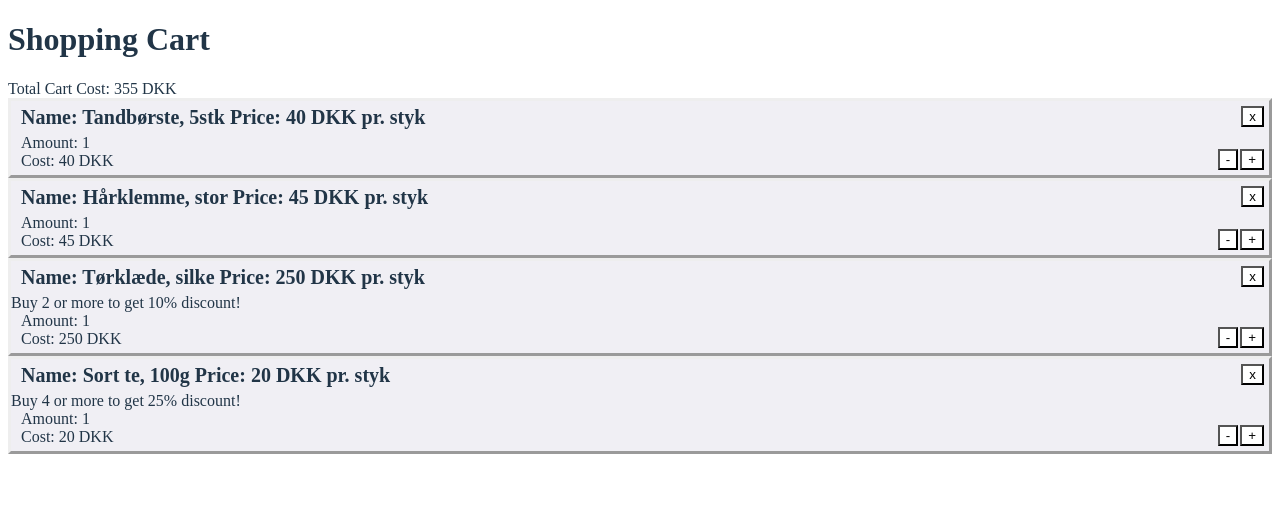
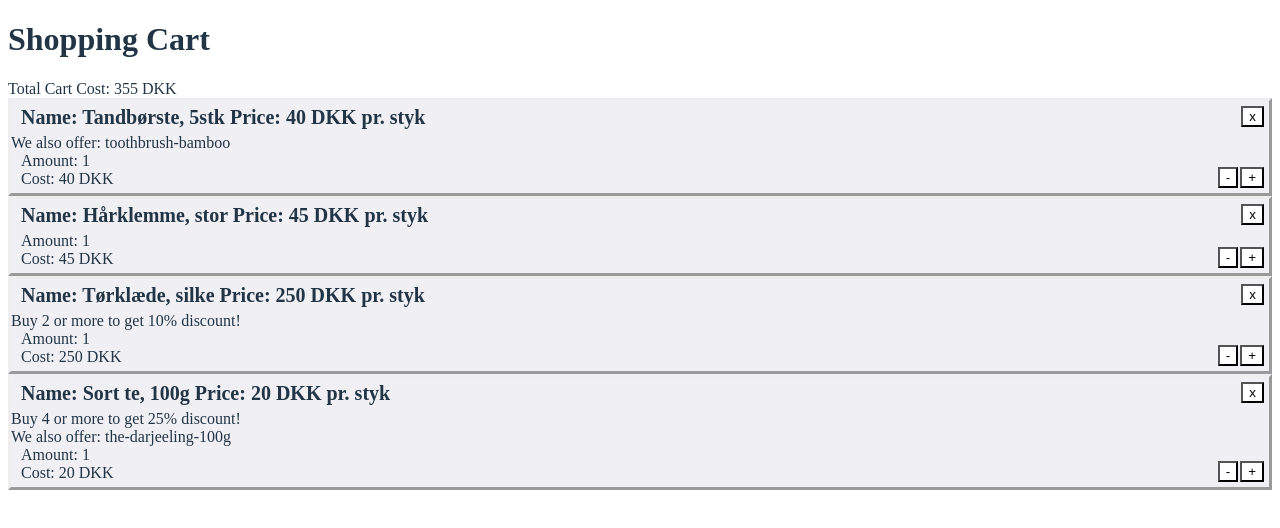
Before and after one commit to PeliPeli2/frontend_shopping, a React (Vite) app: page / in a window 1280 px wide. Shown: the top 528 px of the page. Built offline with nearby package versions, Linux system fonts and the light colour scheme.

Commit message:
upsell product nudge

```diff
--- a/src/CartItems.tsx
+++ b/src/CartItems.tsx
@@ -93,6 +93,11 @@ export function cartItems({cartdata, setTotal, total} : CartItemsProps){
 
                     }
                 }, [tmptotal])
+                useEffect(()=> {
+                    if (productInfo.upsellProductId != null){
+                        document.getElementById("itemupsell"+productInfo.id)!!.innerHTML = 'We also offer: ' +productInfo.upsellProductId
+                    }
+                }, [tmptotal])
 
                 // change discount nudge & discount cost depending on item count
                 useEffect(()=> {
@@ -115,6 +120,9 @@ export function cartItems({cartdata, setTotal, total} : CartItemsProps){
                     <div className = "item-discount" id = {"itemdiscount"+productInfo.id}>
 
                     </div>
+                    <div className = "item-upsell" id = {"itemupsell"+productInfo.id}>
+
+                    </div>
                     <div className = "item-amount">
                         {"Amount: " + count}
                     </div>
@@ -132,12 +140,13 @@ export function cartItems({cartdata, setTotal, total} : CartItemsProps){
                     <button className = "delete-button" onClick={() => deleteitem(productInfo.id, productInfo.price, productInfo.rebateQuantity, productInfo.rebatePercent)} >
                     x
                     </button >
+                    <div className = "item-pricing">
+                        <div className = "items-cost">
+                        {"Cost: " + count*productInfo.price + " " + productInfo.currency}
+                        </div>
+                        <div className = "items-discountcost" id = {"items-discountcost"+productInfo.id}>
 
-                    <div className = "items-cost">
-                    {"Cost: " + count*productInfo.price + " " + productInfo.currency}
-                    </div>
-                    <div className = "items-discountcost" id = {"items-discountcost"+productInfo.id}>
-
+                        </div>
                     </div>
 
 
```
